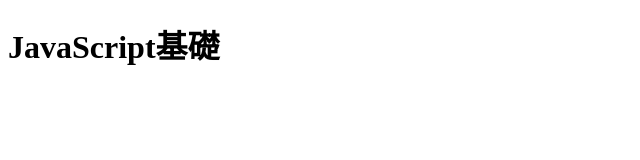
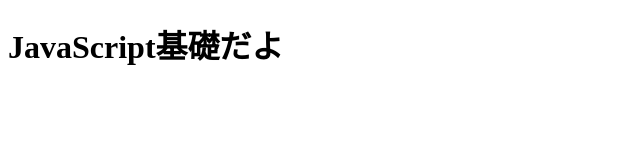
Before and after one commit to y22501/test0123, a plain HTML site: page index.html in a window 1280 px wide. Shown: the whole page, without its empty margins (0-640 px from the left). Drawn offline with Linux system fonts and the light colour scheme.

Commit message:
変更内容のお知らせ
変えた。

```diff
--- a/index.html
+++ b/index.html
@@ -9,7 +9,7 @@
 </head>
 
 <body>
-    <h1>JavaScript基礎</h1>
+    <h1>JavaScript基礎だよ</h1>
     <script>
         alert('Hello World!!');
     </script>
```
